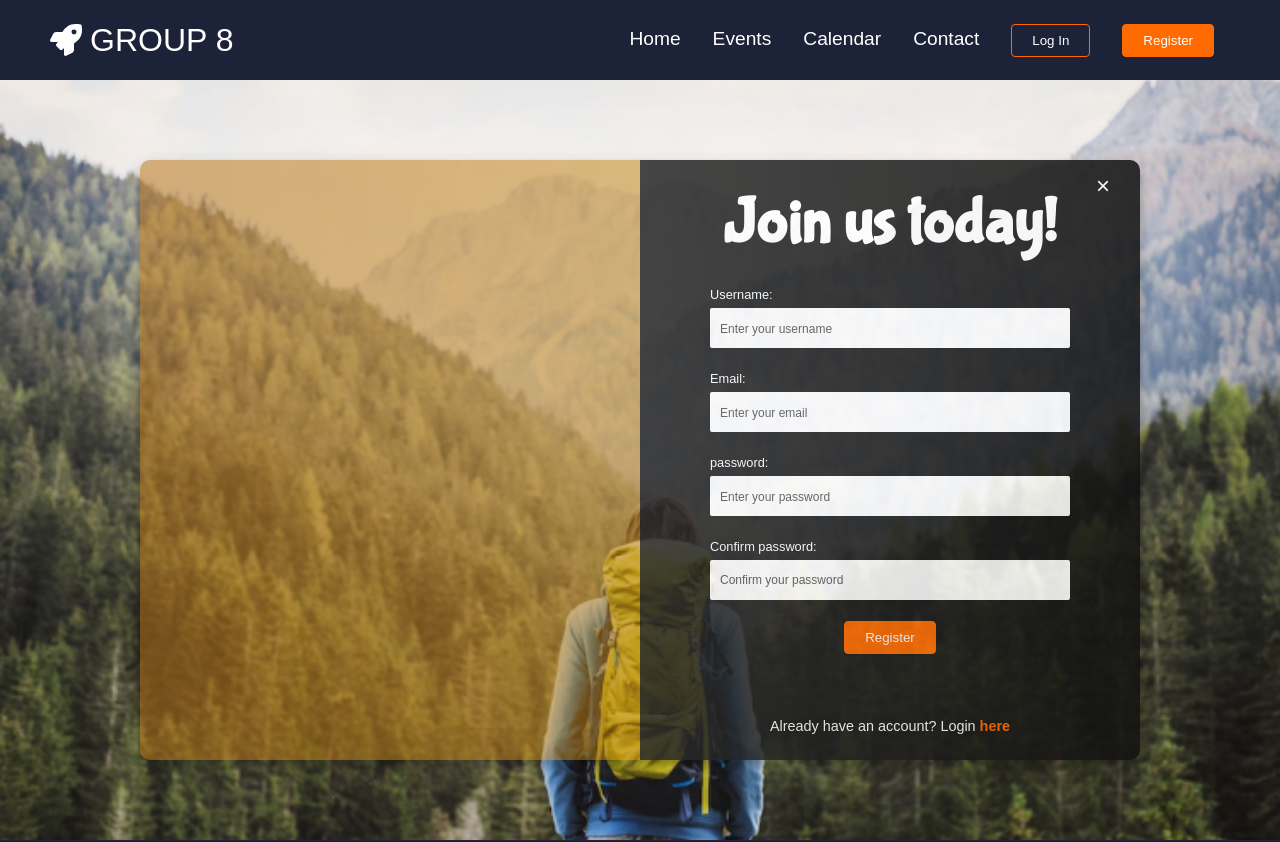
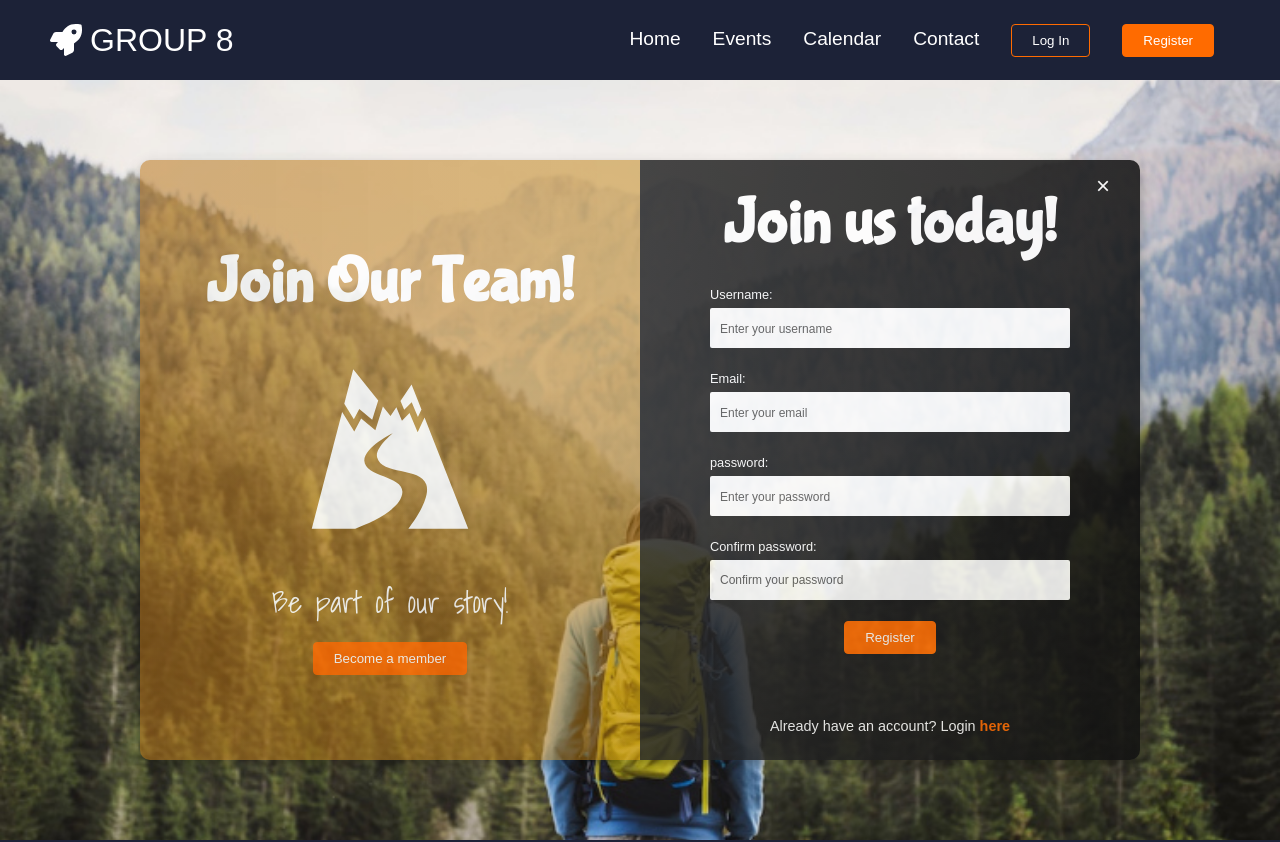
Before and after one commit to micokontic/react-final-task, a React (Create React App) app: page /register in a window 1280 px wide. Shown: the top 842 px of the page. Built offline with nearby package versions, Linux system fonts and the light colour scheme; what react-google-maps would draw is missing.

Commit message:
Host registration

```diff
--- a/src/components/pages/forms/registrationForm/Form.css
+++ b/src/components/pages/forms/registrationForm/Form.css
@@ -1,4 +1,5 @@
 @import url("https://fonts.googleapis.com/css2?family=Bubblegum+Sans&display=swap");
+@import url("https://fonts.googleapis.com/css2?family=Shadows+Into+Light&display=swap");
 
 .form-wrapper {
   background: url("../../../images/formBck.jpg");
@@ -100,7 +101,21 @@
   font-family: "Bubblegum Sans", cursive;
   margin-bottom: 1.5rem;
 }
-
+.form .joinTeamh1 {
+  width: 100%;
+}
+.form .form-storyP {
+  font-size: 1.9rem;
+  color: #fff;
+  margin-bottom: 1rem;
+  font-family: "Shadows Into Light", cursive;
+}
+.mountainIcon {
+  font-size: 11rem;
+  color: white;
+  margin-top: 1.1rem;
+  margin-bottom: 2.5rem;
+}
 .form-inputs {
   margin-bottom: 1.3rem;
   width: 80%;
--- a/src/components/pages/forms/registrationForm/FormCallRegister.js
+++ b/src/components/pages/forms/registrationForm/FormCallRegister.js
@@ -2,7 +2,10 @@ import React, { useState } from "react";
 import FormRegister from "./FormRegister";
 import FormSuccess from "./FormSuccess";
 import FormLogin from "./FormLogin";
+import { GiMountainRoad } from "react-icons/gi";
 import "./Form.css";
+import { Button } from "../../../../Button";
+import { Link } from "react-router-dom";
 const Form = () => {
   const [isSubmitted, setIsSubmitted] = useState(false);
 
@@ -14,7 +17,17 @@ const Form = () => {
       <div className="form-wrapper">
         <div className="form-container">
           <span className="close-btn">×</span>
-          <div className="form-content-left"></div>
+          <div className="form-content-left">
+            <div className="form">
+              <h1 className="joinTeamh1">Join Our Team!</h1>
+              <GiMountainRoad className="mountainIcon" />
+              <p className="form-storyP">Be part of our story!</p>
+
+              <Link to="/registerHost">
+                <Button buttonStyle="btn--primary">Become a member</Button>
+              </Link>
+            </div>
+          </div>
           {!isSubmitted ? (
             <FormRegister submitForm={submitForm} />
           ) : (
```
